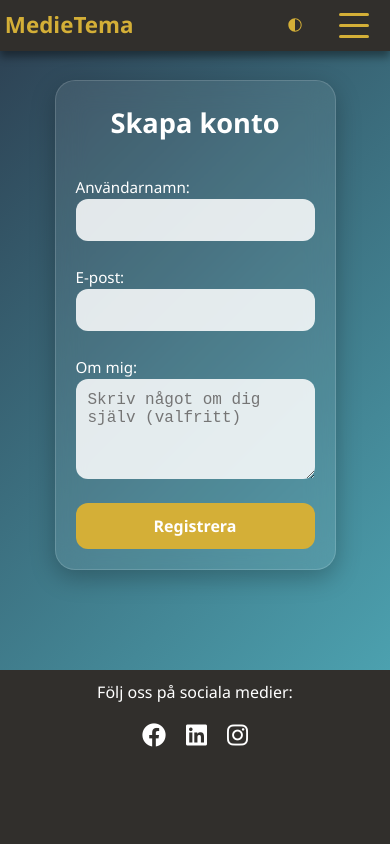
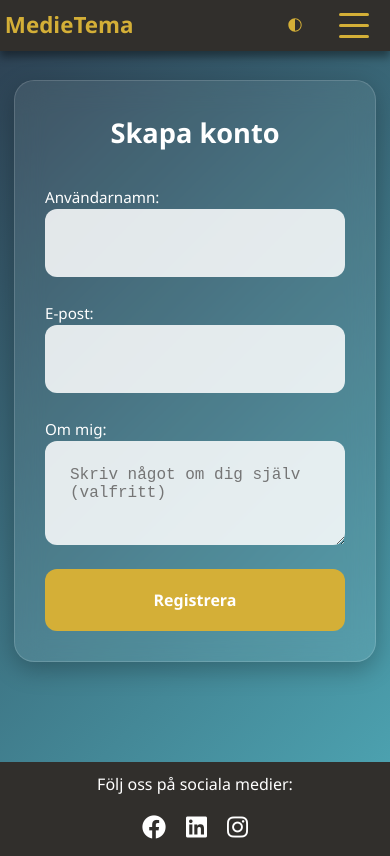
Before and after one commit to Mussse97/Javascript3-Grupp6, a React (Vite) app: page /register in a window 390 px wide. Built offline with nearby package versions, Linux system fonts and the light colour scheme; no server answers.

Commit message:
minor changes

```diff
--- a/src/components/registerform/RegisterForm.css
+++ b/src/components/registerform/RegisterForm.css
@@ -19,7 +19,7 @@
   backdrop-filter: blur(14px);
   background: rgba(255, 255, 255, 0.08);
   padding: 40px 50px; /* förr 30px  */
-  max-width: 700px; /* förr 700px */
+  max-width: 700px; /* förr 600px */
   width: 100%;
   border-radius: 20px;
   box-shadow: 0 8px 25px rgba(0, 0, 0, 0.25);
@@ -47,13 +47,14 @@
 .register-form input,
 .register-form textarea {
   width: 100%;
-  padding: 12px;
+  padding: 25px; /* 12px */
   border-radius: 12px;
   border: none;
   background-color: rgba(255, 255, 255, 0.85);
   font-size: 1rem;
   color: #000;
   transition: box-shadow 0.3s ease;
+  min-width: 300px; /*provar att sätta en min-width*/
 }
 
 .register-form input:focus,
@@ -68,7 +69,7 @@
 }
 
 .register-form button {
-  padding: 12px;
+  padding: 20px; /*12px*/
   border: none;
   background-color: #d4af37;
   color: white;
@@ -103,7 +104,7 @@
   }
 
   .register-form form {
-    padding: 20px;
+    padding: 30px; /* förr 20px */
     max-width: 100%;
     max-height: 90vh;
     overflow-y: auto;
```
